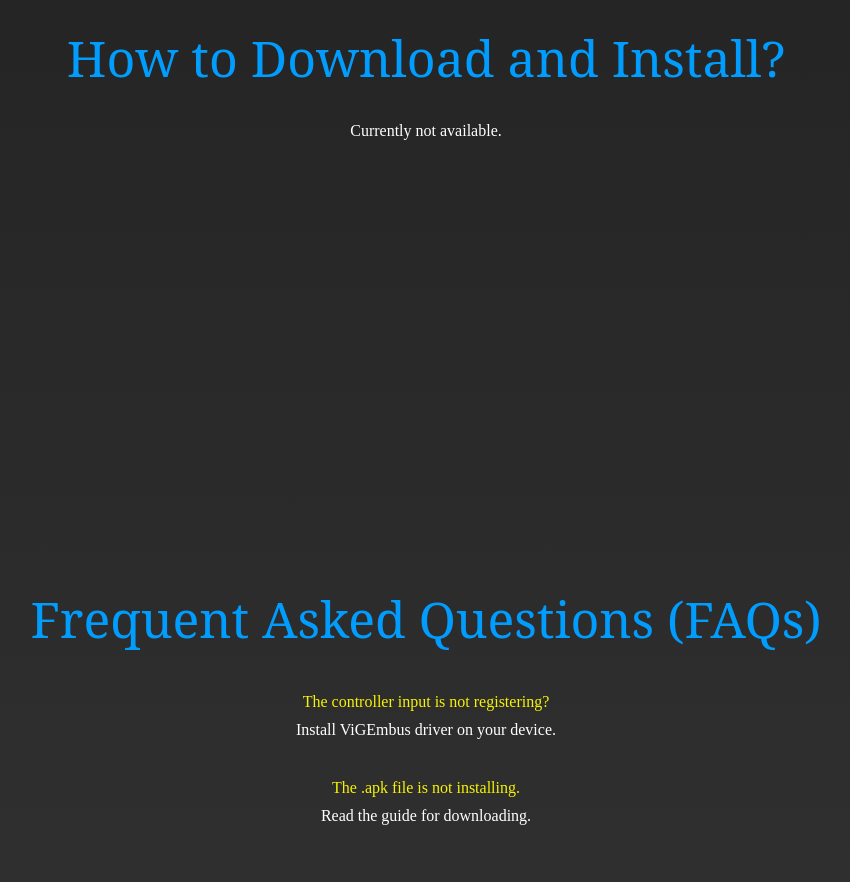
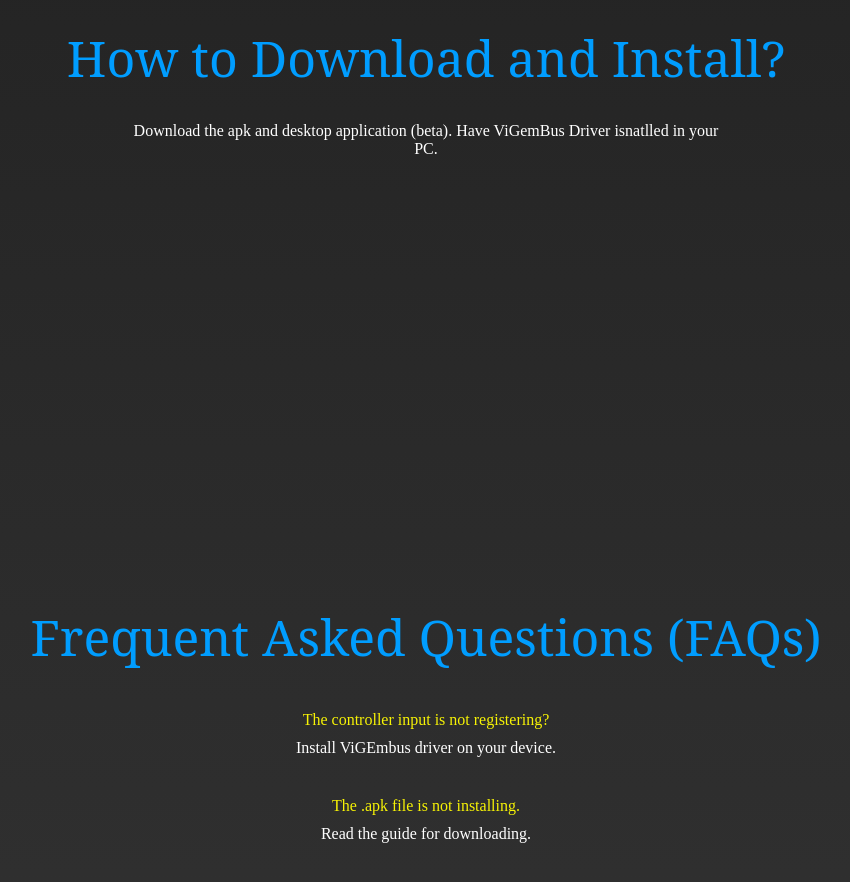
Before and after one commit to AltairByte/AirSteer-Website, a plain HTML site: page index.html in a window 1280 px wide. Shown: the part 1240-2122 px from the top of the page, without its empty margins (214-1064 px from the left). Drawn offline with Linux system fonts and the light colour scheme; a web font is replaced by a local one.

Commit message:
added desc in how to download

```diff
--- a/index.html
+++ b/index.html
@@ -67,7 +67,7 @@
                     How to Download and Install?
                 </p>
                 <p class="process_subtext">
-                    Currently not available.
+                    Download the apk and desktop application (beta). Have ViGemBus Driver isnatlled in your PC.
                 </p>
             </div>
         </section>
```
